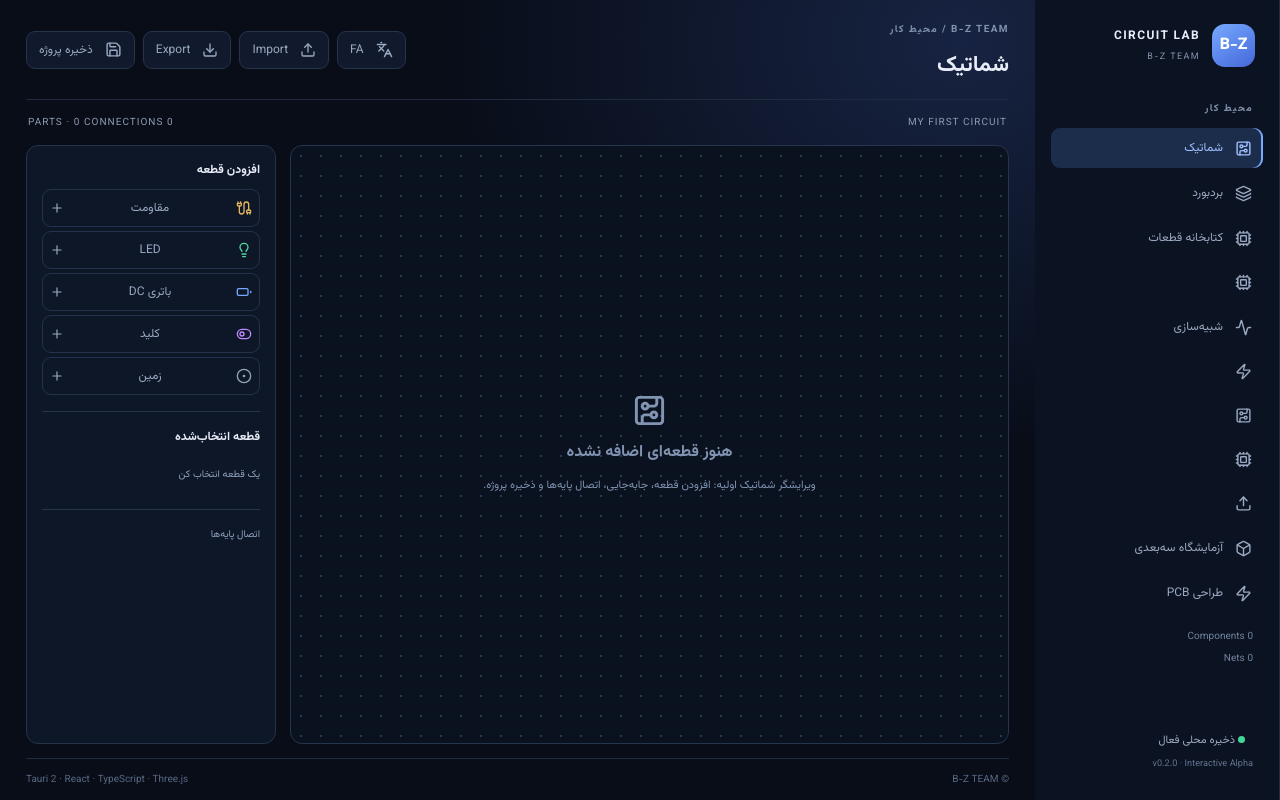
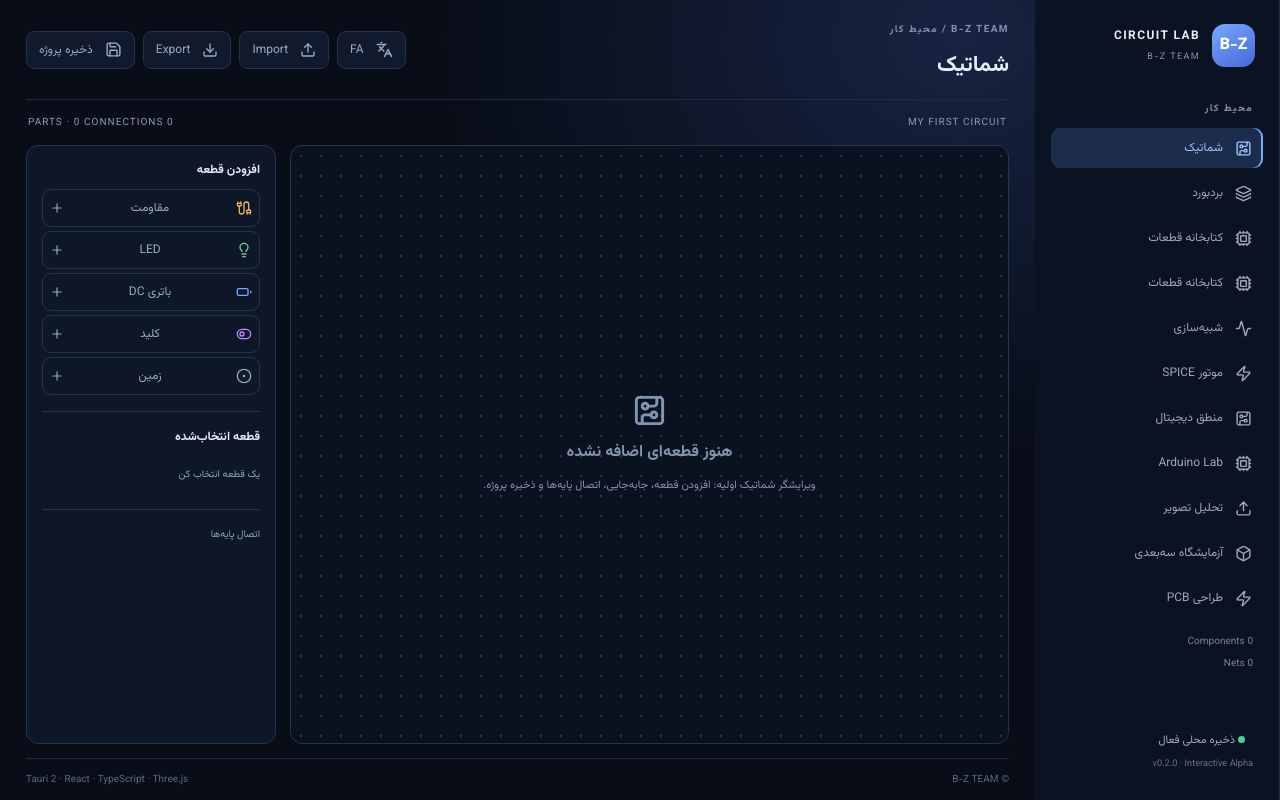
Before and after one commit to alirezamasoumi2244-tech/B-Z-Circuit-Lab, a React (Vite) app: page / in a window 1280 px wide. Built offline with nearby package versions, Linux system fonts and the light colour scheme.

Commit message:
fix: add translated labels for engineering modules

```diff
--- a/src/App.tsx
+++ b/src/App.tsx
@@ -11,8 +11,8 @@ import "./modules/simulation/simulation.css";
 type Lang = "fa" | "en";
 type PartKind = "resistor" | "led" | "battery" | "switch" | "ground";
 const labels = {
- fa: { schematic:"شماتیک", breadboard:"بردبورد", components:"کتابخانه قطعات", simulation:"شبیه‌سازی", lab3d:"آزمایشگاه سه‌بعدی", pcb:"طراحی PCB", workspace:"محیط کار", ready:"ذخیره محلی فعال", add:"افزودن قطعه", connect:"اتصال پایه‌ها", save:"ذخیره پروژه", clear:"حذف همه", choose:"یک قطعه انتخاب کن", hint:"برای سیم‌کشی، روی پایه اول و سپس پایه دوم کلیک کن.", empty:"هنوز قطعه‌ای اضافه نشده", selected:"قطعه انتخاب‌شده", voltage:"ولتاژ باتری", run:"محاسبه مدار", result:"نتیجه محاسبه", current:"جریان تقریبی", noPath:"برای محاسبه، باتری و مقاومت را با سیم به یک حلقه وصل کن.", saved:"پروژه در همین دستگاه ذخیره شد", resistor:"مقاومت", led:"LED", battery:"باتری DC", switch:"کلید", ground:"زمین", on:"وصل", off:"قطع", intro:"ویرایشگر شماتیک اولیه: افزودن قطعه، جابه‌جایی، اتصال پایه‌ها و ذخیره پروژه." },
- en: { schematic:"Schematic", breadboard:"Breadboard", components:"Component Library", simulation:"Simulation", lab3d:"3D Interactive Lab", pcb:"PCB Design", workspace:"WORKSPACE", ready:"Local save enabled", add:"Add component", connect:"Connect pins", save:"Save project", clear:"Clear all", choose:"Select a component", hint:"To wire: click the first pin, then the second pin.", empty:"No components yet", selected:"Selected component", voltage:"Battery voltage", run:"Analyze circuit", result:"Analysis result", current:"Approximate current", noPath:"Connect a battery and resistor in a closed loop to analyze.", saved:"Project saved on this device", resistor:"Resistor", led:"LED", battery:"DC battery", switch:"Switch", ground:"Ground", on:"On", off:"Off", intro:"Starter schematic editor: add parts, move them, connect pins and save your project." }
+ fa: { schematic:"شماتیک", breadboard:"بردبورد", components:"کتابخانه قطعات", simulation:"شبیه‌سازی", lab3d:"آزمایشگاه سه‌بعدی", pcb:"طراحی PCB", spice:"موتور SPICE", digital:"منطق دیجیتال", arduino:"Arduino Lab", image:"تحلیل تصویر", catalog:"کتابخانه قطعات", workspace:"محیط کار", ready:"ذخیره محلی فعال", add:"افزودن قطعه", connect:"اتصال پایه‌ها", save:"ذخیره پروژه", clear:"حذف همه", choose:"یک قطعه انتخاب کن", hint:"برای سیم‌کشی، روی پایه اول و سپس پایه دوم کلیک کن.", empty:"هنوز قطعه‌ای اضافه نشده", selected:"قطعه انتخاب‌شده", voltage:"ولتاژ باتری", run:"محاسبه مدار", result:"نتیجه محاسبه", current:"جریان تقریبی", noPath:"برای محاسبه، باتری و مقاومت را با سیم به یک حلقه وصل کن.", saved:"پروژه در همین دستگاه ذخیره شد", resistor:"مقاومت", led:"LED", battery:"باتری DC", switch:"کلید", ground:"زمین", on:"وصل", off:"قطع", intro:"ویرایشگر شماتیک اولیه: افزودن قطعه، جابه‌جایی، اتصال پایه‌ها و ذخیره پروژه." },
+ en: { schematic:"Schematic", breadboard:"Breadboard", components:"Component Library", simulation:"Simulation", lab3d:"3D Interactive Lab", pcb:"PCB Design", spice:"SPICE Engine", digital:"Digital Logic", arduino:"Arduino Lab", image:"Image Analysis", catalog:"Component Catalog", workspace:"WORKSPACE", ready:"Local save enabled", add:"Add component", connect:"Connect pins", save:"Save project", clear:"Clear all", choose:"Select a component", hint:"To wire: click the first pin, then the second pin.", empty:"No components yet", selected:"Selected component", voltage:"Battery voltage", run:"Analyze circuit", result:"Analysis result", current:"Approximate current", noPath:"Connect a battery and resistor in a closed loop to analyze.", saved:"Project saved on this device", resistor:"Resistor", led:"LED", battery:"DC battery", switch:"Switch", ground:"Ground", on:"On", off:"Off", intro:"Starter schematic editor: add parts, move them, connect pins and save your project." }
 };
 const partMeta: Record<PartKind,{label: keyof typeof labels.fa; pins:string[]; color:string; value:string}> = {
  resistor:{label:"resistor",pins:["1","2"],color:"#e6b65c",value:"1kΩ"},
```
